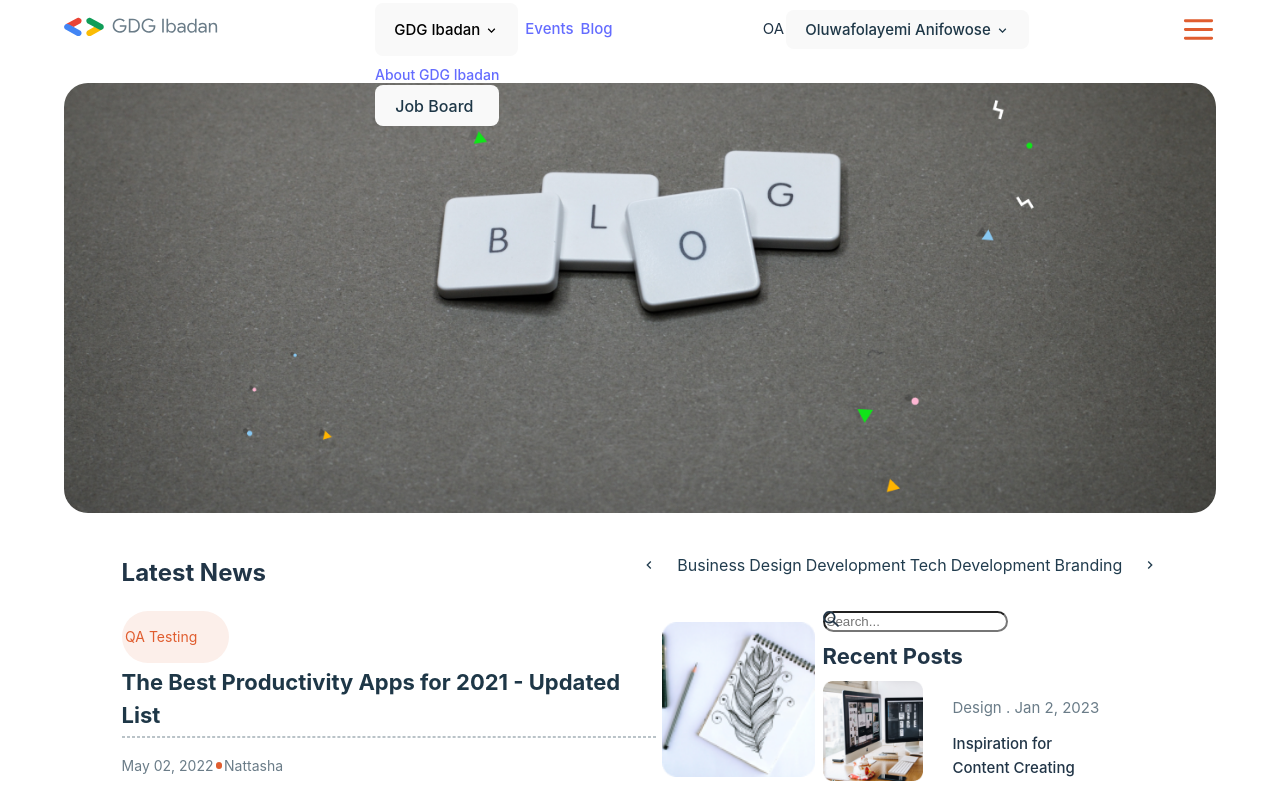
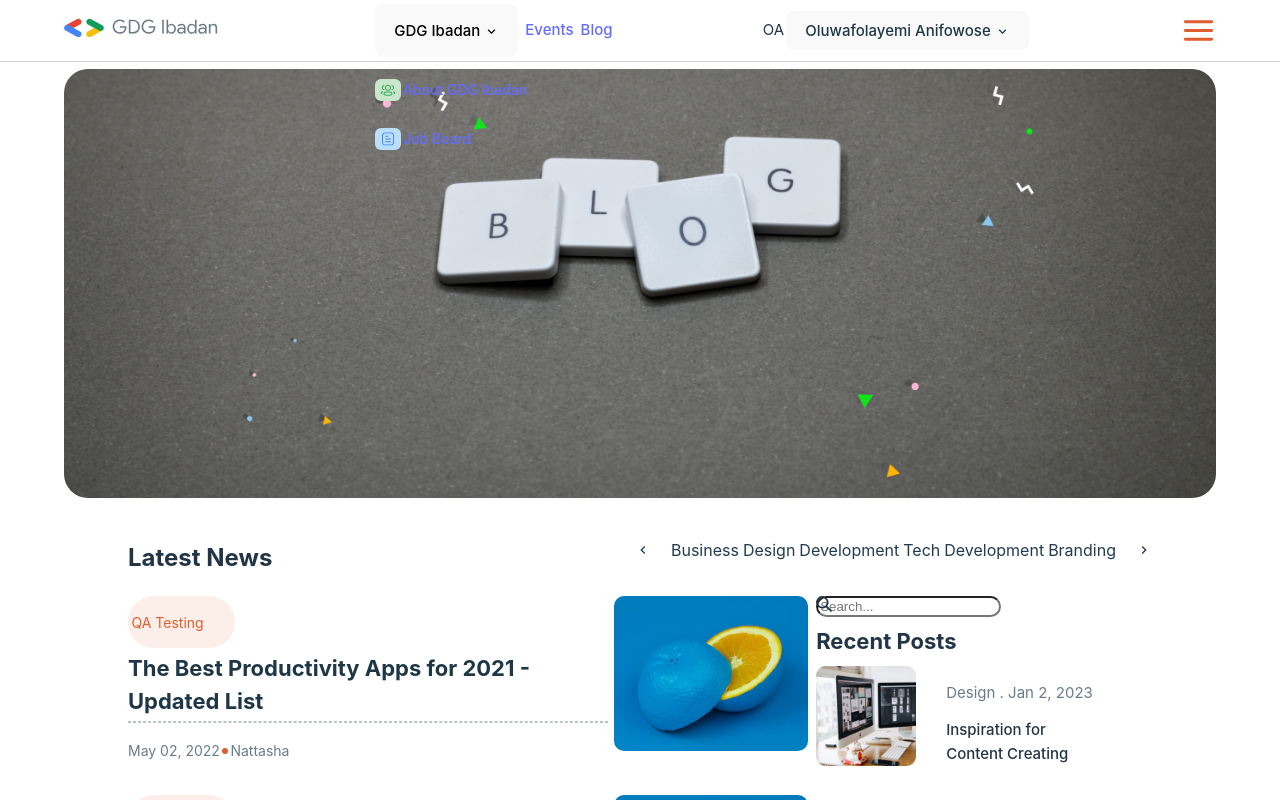
Before and after one commit to ayanwumi101/gdg-ibadan-devwebsite, a React (Vite) app: page /blog in a window 1280 px wide. Both pictures are taken after a click on the button "GDG Ibadan". Shown: the top 800 px of the page. Built offline with nearby package versions, Linux system fonts and the light colour scheme; the HTML template or start-up script is replaced by a standard one.

Commit message:
all issues fixed

```diff
--- a/src/App.jsx
+++ b/src/App.jsx
@@ -11,10 +11,12 @@ import Signup from './pages/Signup/Signup'
 import EmailVerification from './pages/EmailVerification/EmailVerification'
 import Blog from './pages/blog'
 import ErrorPage from './pages/404'
+import Jobs from './pages/Jobs'
+
 
 function App() {
   return (
-    <Box w='90%' mx='auto'>
+    <Box w='100%' mx='auto'>
       <Router>
         <Navbar />
         <Routes>
@@ -25,9 +27,8 @@ function App() {
           <Route exact path='/verification' element={<EmailVerification />} />
           <Route exact path='/blog' element={<Blog />} />
           <Route path='/events' element={<Event />} />
+          <Route exact path='/jobs' element={<Jobs />} />
           <Route exact path='*' element={<ErrorPage />} />
-          {/* <Route path='/contact' element={<Layout />} />
-          <Route path='/login' element={<Layout />} /> */}
         </Routes>
         <Footer />
       </Router>
--- a/src/components/Footer/index.jsx
+++ b/src/components/Footer/index.jsx
@@ -7,12 +7,15 @@ import {
   Link,
   ListItem,
   Text,
-  UnorderedList, Button
+  UnorderedList, Button, Image
 } from "@chakra-ui/react";
 import React from "react";
 import Buttons from "../buttons";
 import Logo from "../logo";
 // import { LinkedinIcon, SlackIcon, TwitterIcon } from "../icons";
+import Slack from '../../assets/slack.svg'
+import linkedin from '../../assets/linkedin-logo.svg'
+import twitter from '../../assets/twitter-bird.svg'
 import { useLocation } from "react-router-dom";
 
 const Footer = () => {
@@ -21,7 +24,7 @@ const Footer = () => {
     <>
       {location.pathname !== '/signin' && location.pathname !== '/signup' && location.pathname !== '/verification' &&
         (<Box>
-        <Box pt={{ base: "40rem", lg: "20rem" }} w='100%'>
+        <Box pt={{ base: "40rem", lg: "20rem" }} w='90%' mx='auto'>
           <Box
             as="footer"
             bgColor="#172B37"
@@ -241,9 +244,15 @@ const Footer = () => {
                   columnGap="25px"
                   cursor="pointer"
                 >
-                  {/* <Icon as={SlackIcon}></Icon>
-                  <Icon as={LinkedinIcon}></Icon>
-                  <Icon as={TwitterIcon}></Icon> */}
+                  <a href="https://gdg.community.dev/gdg-ibadan/" target='_blank'>
+                    <Image src={Slack} />
+                  </a>
+                  <a href="https://twitter.com/gdgibadan?s=11&t=q2B3F1i2ySbJLEmnk5TtKQ" target="_blank">
+                    <Image src={linkedin} />
+                  </a>
+                  <a href="" target="_blank">
+                    <Image src={twitter} />
+                  </a>
                 </Flex>
               </Box>
 
--- a/src/components/Navbar/Navbar.jsx
+++ b/src/components/Navbar/Navbar.jsx
@@ -19,6 +19,8 @@ import {
 } from "@chakra-ui/react";
 import React, {useState} from "react";
 import logo from "../../assets/gdg-logo.svg";
+import aboutIcon from "../../assets/about-icon.svg";
+import jobIcon from "../../assets/job-icon.svg";
 import { ChevronDownIcon } from "@chakra-ui/icons";
 import { Link, useLocation } from "react-router-dom";
 import {HamburgerIcon, CloseIcon} from '@chakra-ui/icons'
@@ -35,8 +37,8 @@ const Navbar = () => {
     <>
     {openModal && <SideNav setOpenModal={setOpenModal} />}
     {location.pathname !== '/signin' && location.pathname !== '/signup' && location.pathname !== '/verification' &&
-   ( <Box py="3" position='sticky' top='0' h='70px' zIndex='2' bg='white' w='100%'>
-      <Box w="100%" mx="auto">
+   ( <Box py="4" position='sticky' top='0' zIndex='2' bg='white' w='100%' borderBottom='1px solid lightgray'>
+      <Box w="90%" mx="auto">
         <Flex alignItems="center" justifyContent="space-between">
           <Box>
             <Link to='/'>
@@ -56,11 +58,25 @@ const Navbar = () => {
                   GDG Ibadan <ChevronDownIcon />
                 </MenuButton>
                 <MenuList>
+
                   <Link to='/about'>
                     <MenuItem as="a" href="#" fontSize={14}>
-                      About GDG Ibadan
-                    </MenuItem></Link>
-                  <MenuItem>Job Board</MenuItem>
+                      <Flex alignItems='center' gap={2}>
+                          <Image src={aboutIcon} />
+                          <Text>About GDG Ibadan</Text>
+                      </Flex>
+                    </MenuItem>
+                  </Link>
+
+                  <Link to='/jobs'>
+                  <MenuItem as='a' href='#' fontSize={14}>
+                      <Flex alignItems='center' gap={2}>
+                        <Image src={jobIcon} />
+                        <Text>Job Board</Text>
+                      </Flex>
+                  </MenuItem>
+                  </Link>
+
                 </MenuList>
               </Menu>
               <Link to='/events'><Text fontWeight="medium" fontSize={15}>Events</Text></Link>
@@ -136,11 +152,24 @@ export const SideNav = ({setOpenModal}) => {
                   GDG Ibadan <ChevronDownIcon />
                 </MenuButton>
                 <MenuList>
-                  <Link to='/about'>
-                    <MenuItem as="a" href="#" fontSize={14} onClick={() => setOpenModal(false)}>
-                      About GDG Ibadan
-                    </MenuItem></Link>
-                  <MenuItem onClick={() => setOpenModal(false)}>Job Board</MenuItem>
+                <Link to='/about'>
+                  <MenuItem as="a" href="#" fontSize={14}>
+                    <Flex alignItems='center' gap={2}>
+                      <Image src={aboutIcon} />
+                      <Text>About GDG Ibadan</Text>
+                    </Flex>
+                  </MenuItem>
+                </Link>
+
+                <Link to='/jobs'>
+                  <MenuItem as='a' href='#' fontSize={14}>
+                    <Flex alignItems='center' gap={2}>
+                      <Image src={jobIcon} />
+                      <Text>Job Board</Text>
+                    </Flex>
+                  </MenuItem>
+                </Link>
+
                 </MenuList>
               </Menu>
               <Link to='/events'><Text fontWeight="medium" fontSize={15} onClick={() => setOpenModal(false)}>Events</Text></Link>
--- a/src/pages/About/index.jsx
+++ b/src/pages/About/index.jsx
@@ -8,7 +8,7 @@ import Organizers from '../../components/organisers'
 const About = () => {
   return (
     <Box w="100%" mx="auto" mt="6" mb="16">
-      <Box w="100%" bg="#1E3747" minH="500px" borderRadius="24px">
+      <Box w="90%" mx='auto' bg="#1E3747" minH="500px" borderRadius="24px">
         <Hero />
       </Box>
       <Mission />
--- a/src/pages/About/subsections/Value.jsx
+++ b/src/pages/About/subsections/Value.jsx
@@ -8,7 +8,7 @@ import Vector from '../../../assets/Vector.png'
 
 const Value = () => {
   return (
-    <Box w='100%'>
+    <Box w='90%' mx='auto'>
         <Stack direction={{base: 'column', md: 'column', lg: 'row'}} justifyContent={{base: 'center', lg: 'space-between'}} alignItems='center'>
               <Box w={{base: '90%', md: '100%', lg: '35%'}} mb='8'>
                   <Heading fontSize={{base: 35, lg: 40}} fontWeight='bold' mb='6' color='#1E3747'>Value Statement</Heading>
@@ -57,7 +57,7 @@ export default Value
 
 export const Cards = ({hText, hColor, text, icon}) => {
     return (
-        <Box boxShadow='md' borderRadius={10} p='4' bg='white' w='270px' h={{base: 'auto', md: 'auto', lg: '270px'}} mb='5'>
+        <Box boxShadow='md' borderRadius={10} p='4' bg='white' w='270px' h={{base: '270', md: 'auto', lg: '270px'}} mb='5'>
             <Stack mb='3' direction='row' spacing={3} alignItems='center'>
                 <Box w='30px' h='30px'><Image src={icon} w='100%' /></Box>
                 <Heading fontSize={16} color={hColor}>{hText}</Heading>
--- a/src/pages/Homepage/Home.jsx
+++ b/src/pages/Homepage/Home.jsx
@@ -25,15 +25,17 @@ import "swiper/css";
 import "swiper/css/pagination";
 import "swiper/css/navigation";
 import { Autoplay, Pagination, Navigation } from "swiper";
+import { Link } from "react-router-dom";
 
 const Home = () => {
   return (
     <>
       <Box
-        maxW="100%"
+        maxW="90%"
         height="auto"
         mt='5'
         position="relative"
+        mx='auto'
       >
         <Box height={{ base: "732px", lg: "100vh" }}>
           <Swiper spaceBetween={30} centeredSlides={true}
@@ -79,14 +81,19 @@ const Home = () => {
             </Text>{" "}
             website, where tech enthusiasts gather to share ideas and knowledge.
           </Text>
-          <Button bg='#E05D2F' w='210px' h={{ base: '45px', lg: '47px' }} color='white' boxShadow='md'>Join Our Community</Button>
+
+            <Button bg='#E05D2F' w='210px' h={{ base: '45px', lg: '47px' }} color='white' boxShadow='md'>
+              <a href='https://gdg.community.dev/gdg-ibadan/' target='_blank'>
+                Join Our Community
+              </a>
+            </Button>
         </Box>
       </Box>
 
       <Flex
         justifyContent={{base: 'center', lg: 'space-around'}}
         alignItems='center'
-        w='100%'
+        w='90%'
         mx='auto'
         flexWrap='wrap'
         mt='8rem'
@@ -131,7 +138,7 @@ const Home = () => {
             among tech enthusiasts of all levels. Whether you're a beginner or
             an expert, our community welcomes you.
           </Text>
-          <Button bg='#E05D2F' w='150px' h={{base: '40px', lg: '45px'}} color='white' boxShadow='md'>Know More</Button>
+          <Button bg='#E05D2F' w='150px' h={{base: '43px', lg: '45px'}} color='white' boxShadow='md'>Know More</Button>
         </Box>
         <Box
         w={{ base: "100%", lg: "50%" }}
@@ -141,7 +148,7 @@ const Home = () => {
         </Box>
       </Flex>
 
-      <Box pt={{ base: "27px", lg: "134px" }}>
+      <Box pt={{ base: "27px", lg: "134px" }} w='90%' mx='auto'>
         <Sponsors />
         <Box
           display={{ base: "flex", lg: "none" }}
@@ -164,7 +171,7 @@ const Home = () => {
         color="#fff"
         position="relative"
         mx='auto'
-        w='100%'
+        w='90%'
         height={{ base: "103rem", lg: "650px" }}
       >
         <Box pt={{ base: "4rem" }}>
@@ -252,7 +259,6 @@ const Home = () => {
       </Box>
 
       <Organisers />
-      {/* <Footer /> */}
     </>
   );
 };
--- /dev/null
+++ b/src/pages/Jobs/index.jsx
@@ -0,0 +1,9 @@
+import React from 'react'
+
+const index = () => {
+  return (
+    <div>index</div>
+  )
+}
+
+export default index
--- a/src/pages/blog/index.jsx
+++ b/src/pages/blog/index.jsx
@@ -24,12 +24,14 @@ import {
 import Testing from "../../components/testing";
 import Design1 from "../../assets/Frame 1000004323.png";
 import Design2 from "../../assets/Frame 1000004323 (1).png";
+import Design3 from "../../assets/image.png";
 
 const Blog = () => {
   return (
     <>
       <Box
-        maxW="100%"
+        w="90%"
+        mx='auto'
         height="auto"
         mt='7'
       >
@@ -45,7 +47,7 @@ const Blog = () => {
         </Box>
       </Box>
 
-      <Box w='90%' mx='auto' my='16'>
+      <Box w='80%' mx='auto' my='16'>
         <Flex alignItems='center' justifyContent='space-between' flexWrap='wrap'>
           <Heading mb='4'>Latest News</Heading>
           <Box
@@ -70,7 +72,7 @@ const Blog = () => {
       <Stack
         alignItems={{base: 'center', lg: 'flex-start'}}
         justifyContent={{base: 'center', lg: 'space-between'}}
-        w='90%'
+        w='80%'
         mx='auto'
         my='8'
         direction={{base: 'column-reverse', lg: 'row'}}
@@ -271,7 +273,7 @@ export default Blog;
 export const SinglePost = () => {
   return (
     <Box w='100%' mb='16'>
-      <Stack direction={{base: 'column', lg: 'row'}} justifyContent='space-between' alignItems='center'>
+      <Stack direction={{base: 'column', lg: 'row'}} justifyContent='space-between' alignItems={{base: 'flex-start', lg: 'center'}}>
         <Box w={{ base: '100%', lg: '65%' }} mb='4'>
           <Box bg='#FCEFEA' py='1.5' px='3.5' borderRadius='85px' w='100px'><Text color='#E05D2F' fontSize={14} fontWeight='medium'>QA Testing</Text></Box>
           <Heading my='3.5' fontSize={22} color='#1E3747'>The Best Productivity Apps for 2021 - Updated List</Heading>
@@ -282,8 +284,8 @@ export const SinglePost = () => {
             <Text color='#6A7C88' fontSize={14}>Nattasha</Text>
           </Stack>
         </Box>
-        <Box w={{base: '60%', lg: '30%'}}>
-          <Image src={Design2} h='155px' w='100%' borderRadius={10} />
+        <Box w={{base: '75%', lg: '30%'}}>
+          <Image src={Design3} h='155px' objectFit='cover' w='100%' borderRadius={10} />
         </Box>
       </Stack>
     </Box>
--- a/src/pages/event/page.jsx
+++ b/src/pages/event/page.jsx
@@ -25,13 +25,10 @@ const Event = () => {
   return (
     <>
       <Box
-        w="100%"
+        w="90%"
         height="auto"
         mt='8'
         mx='auto'
-        // mt={{ base: "5.1rem", lg: "4.5rem" }}
-        // ml={{ base: "20px", lg: "50px" }}
-        // mr={{ base: "20px", lg: "50px" }}
         position="relative"
       >
         <Box height={{ base: "732px", lg: '100%' }}>
@@ -56,7 +53,7 @@ const Event = () => {
         Upcoming Events
       </Text>
       <Box
-        w='90%'
+        w='80%'
         mx='auto'
         display='flex'
         justifyContent='space-between'
@@ -100,7 +97,7 @@ const Event = () => {
       </Box>
 
       <Flex
-        w='90%'
+        w='80%'
         mx='auto'
         justifyContent={{base: 'center', lg: 'space-between'}}
         flexWrap='wrap'
@@ -112,7 +109,7 @@ const Event = () => {
       </Flex>
 
       <Flex
-        w='90%'
+        w='80%'
         mx='auto'
         justifyContent={{ base: 'center', lg: 'space-between' }}
         flexWrap='wrap'
@@ -125,7 +122,7 @@ const Event = () => {
       <Box
         textAlign="center"
         pt={{ base: "0px", lg: "60px" }}
-        pb={{ base: "0px", lg: "96px" }}
+        // pb={{ base: "0px", lg: "96px" }}
         display={{ base: "none", lg: "block" }}
         color="#E05D2F"
       >
```
Also changed, not shown: src/assets/about-icon.svg (added), src/assets/job-icon.svg (added).
